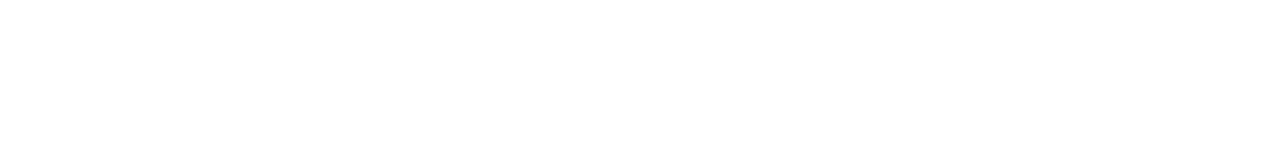
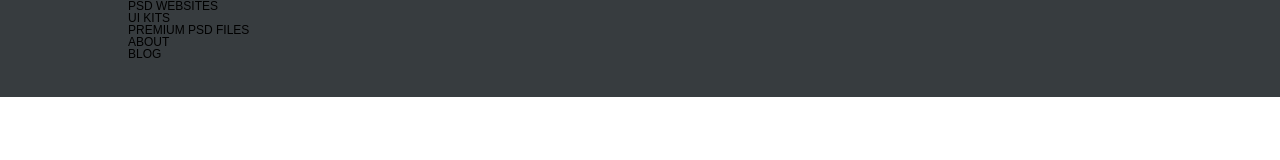
Before and after one commit to dimshiusua/adaptive, a plain HTML site: page index.html in a window 1280 px wide. Drawn offline with Linux system fonts and the light colour scheme.

Commit message:
создан хедер и менюшка

```diff
--- a/css/style.css
+++ b/css/style.css
@@ -6,7 +6,6 @@
 body {
 	margin: 0 auto;
 	color: #000;
-	width: 700px;
 	background: #fff;
 	font: 12px/1 arial, helvetica, sans-serif;
 }
@@ -44,3 +43,13 @@ button, input[type="submit"]{
 :focus:-moz-placeholder           {color: transparent}
 :focus:-ms-input-placeholder      {color: transparent}
 /* General settings */
+.container{
+	width: 1024px;
+	margin: 0 auto;
+}
+/*HEADER START*/
+.header{
+	height: 97px;
+	background: #373c3f;
+}
+/*HEADER END*/
--- a/index.html
+++ b/index.html
@@ -7,7 +7,19 @@
 </head>
 <body>
 	<div class="header">
-
+		<div class="container">
+			<div class="logo">
+				<a href="#">PSD WEBSITES</a>
+			</div>
+			<div class="header-nav">
+				<ul class="header-nav">
+					<li><a href="#">UI KITS</a></li>
+					<li><a href="#">PREMIUM PSD FILES</a></li>
+					<li><a href="#">ABOUT</a></li>
+					<li><a href="#">BLOG</a></li>
+				</ul>
+			</div>
+		</div>
 	</div>
 	<div class="main">
 
```
